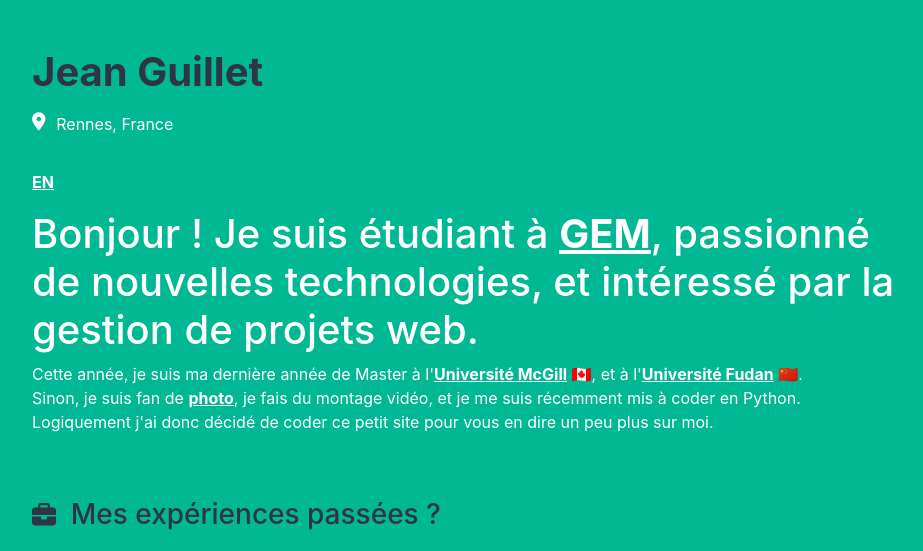
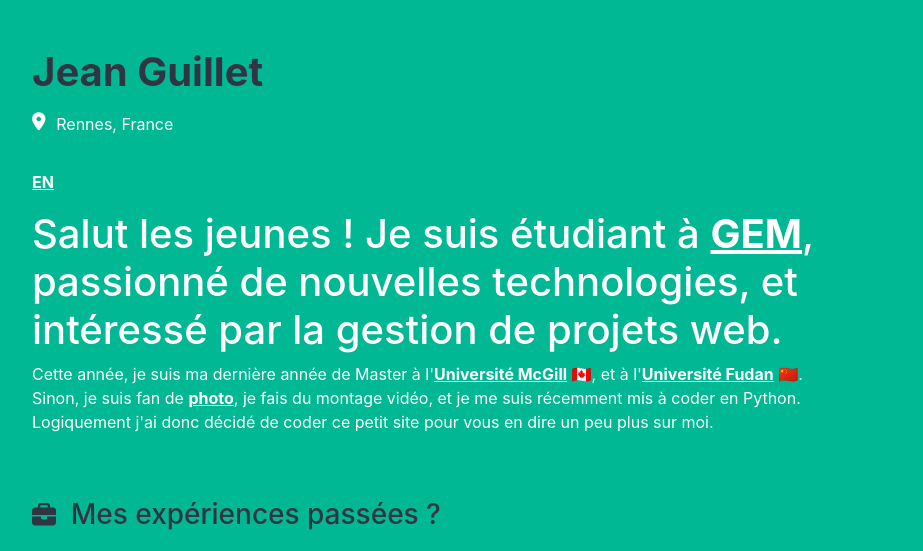
Before and after one commit to John35961/website-pro, a Flask app: page /fr.html in a window 1280 px wide. Shown: the top 551 px of the page, without its empty margins (176-1099 px from the left). Run offline with Flask 2, Linux system fonts and the light colour scheme; some libraries are stand-ins or nearby versions.

Commit message:
Changed layoutfr.html catchphrase

```diff
--- a/templates/layoutfr.html
+++ b/templates/layoutfr.html
@@ -23,7 +23,7 @@
                     </div>
                     <p class="d-inline p-1">Rennes, France</p>
                     <p><a href="{{ url_for('home') }}" class="links">EN</a></p>
-                    <h1 class="catch-phrase">Bonjour ! Je suis étudiant à <a href="https://grenoble-em.com" target="_blank" class="links">GEM</a>, passionné de nouvelles technologies, et intéressé par la gestion de projets web.</h1>
+                    <h1 class="catch-phrase">Salut les jeunes ! Je suis étudiant à <a href="https://grenoble-em.com" target="_blank" class="links">GEM</a>, passionné de nouvelles technologies, et intéressé par la gestion de projets web.</h1>
                     <p>Cette année, je suis ma dernière année de Master à l'<a href="https://www.mcgill.ca/" target="_blank" class="links">Université McGill</a> 🇨🇦, et à l'<a href="http://www.fudan.edu.cn/en/" target="_blank" class="links">Université Fudan</a> 🇨🇳.<br />
                        Sinon, je suis fan de <a href="https://jeanguillet.photo" target="_blank" class='links'>photo</a>, je fais du montage vidéo, et je me suis récemment mis à coder en Python.
                        Logiquement j'ai donc décidé de coder ce petit site pour vous en dire un peu plus sur moi.</p>
```
